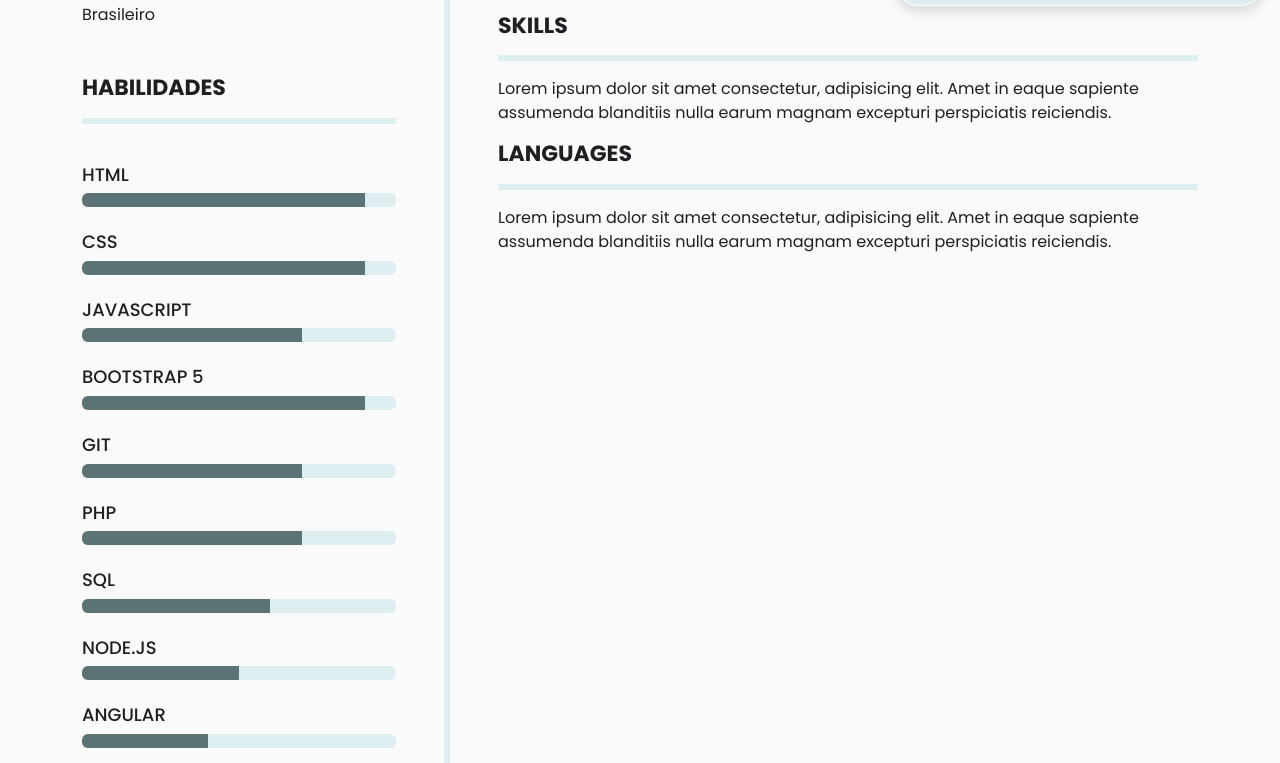
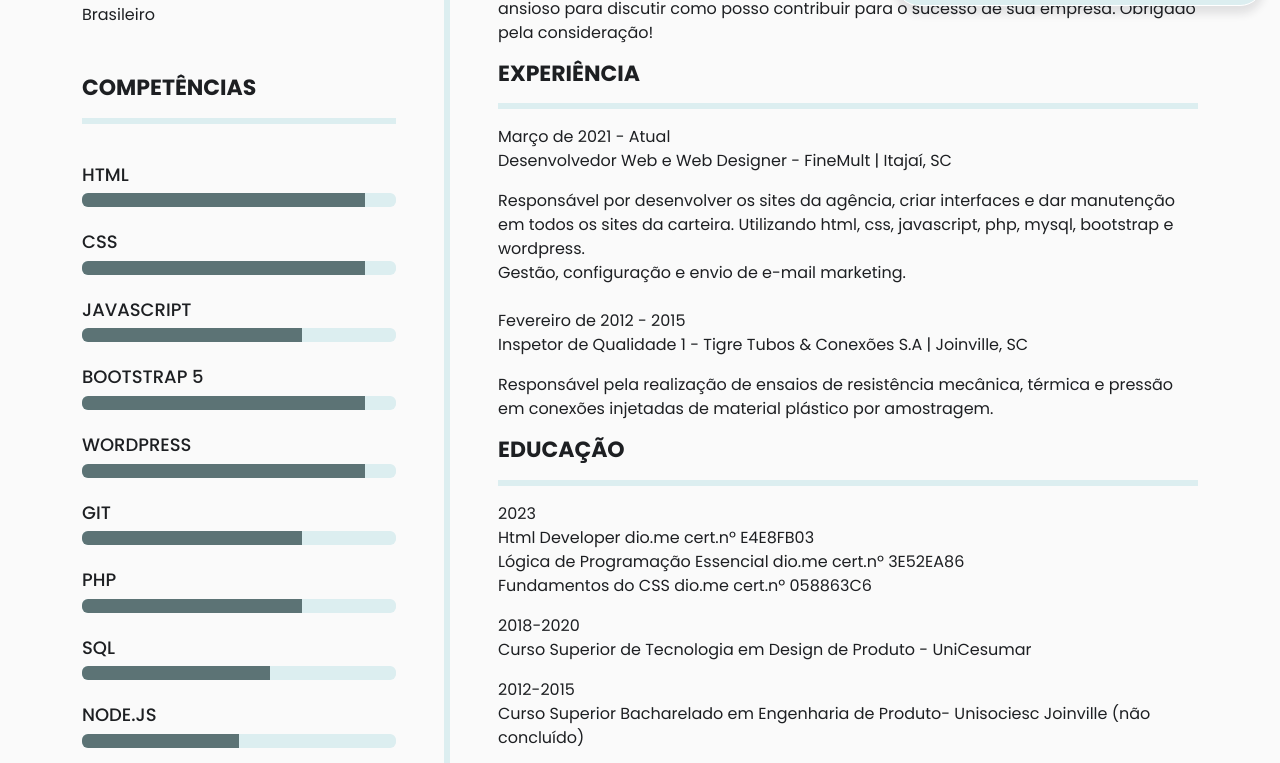
Before and after one commit to Kaueflip/Kaueflip.github.io, a plain HTML site: page index.html in a window 1280 px wide. Shown: the part 778-1541 px from the top of the page. Drawn offline with nearby package versions, Linux system fonts and the light colour scheme.

Commit message:
Another Commit

```diff
--- a/index.html
+++ b/index.html
@@ -165,7 +165,7 @@
   <body>
     <header class="container-fluid">
       <div class="container navbar_custom">
-        <figure>
+        <figure class="me-lg-3">
           <img class="img-fluid rounded-circle" src="me.jpg" alt="Me!" />
         </figure>
         <div>
@@ -260,7 +260,7 @@
             <p>Brasileiro</p>
           </div>
           <div class="info">
-            <h2>HABILIDADES</h2>
+            <h2>COMPETÊNCIAS</h2>
             <hr class="hr" />
             <div>
               <ul>
@@ -299,6 +299,12 @@
                   </progress>
                 </li>
                 <li>
+                  <label for="sql"> <h3>WORDPRESS</h3></label>
+                  <progress class="progress" id="sql" max="100" value="90">
+                    90%
+                  </progress>
+                </li>
+                <li>
                   <label for="bootstrap"> <h3>GIT</h3></label>
                   <progress
                     class="progress"
@@ -321,6 +327,7 @@
                     60%
                   </progress>
                 </li>
+
                 <li>
                   <label for="node"> <h3>NODE.JS</h3></label>
                   <progress class="progress" id="node" max="100" value="50">
@@ -369,7 +376,7 @@
         </section>
 
         <section class="right col-sm-12 col-lg-8">
-          <h2>PERFIL</h2>
+          <h2>SÍNTESE</h2>
           <hr class="hr" />
           <p>
             Olá! Sou um desenvolvedor web com mais de 2 anos de experiência na
@@ -377,35 +384,84 @@
             Tenho conhecimentos em diversas linguagens e ferramentas, incluindo
             HTML, CSS, JavaScript, PHP, SQL, Bootstrap, Git, WordPress,
             React.js, Angular e Node.js, além de configurações de domínio e
-            hospedagem.<br />
+            hospedagem.
+          </p>
 
+          <p>
             Atualmente resido em Florianópolis, SC - BR e sou formado em design
             de produto, além de estar sempre buscando aprimorar meus
             conhecimentos através de cursos e plataformas de ensino, como a
-            dio.me.<br />
+            dio.me.
+          </p>
 
+          <p>
             Estou sempre em busca de novos desafios e oportunidades em
             tecnologia e programação, especialmente em desenvolvimento de sites
             e sistemas. Minha disponibilidade é para freelances ou contratação
-            CLT ou PJ. <br />
+            CLT ou PJ.
+          </p>
 
+          <p>
             Acredito que posso ser uma ótima adição à sua equipe de
             desenvolvimento, e estou ansioso para discutir como posso contribuir
             para o sucesso de sua empresa. Obrigado pela consideração!
           </p>
-          <h2>SKILLS</h2>
+          <h2>EXPERIÊNCIA</h2>
+          <hr class="hr" />
+          <ul>
+            <li>
+              Março de 2021 - Atual<br />
+              <p>
+                <span>Desenvolvedor Web e Web Designer </span>
+                - FineMult | Itajaí, SC
+              </p>
+              <ul>
+                <li>
+                  Responsável por desenvolver os sites da agência, criar
+                  interfaces e dar manutenção em todos os sites da carteira.
+                  Utilizando html, css, javascript, php, mysql, bootstrap e
+                  wordpress.
+                </li>
+                <li>Gestão, configuração e envio de e-mail marketing.</li>
+              </ul>
+            </li>
+            <br />
+            <li>
+              Fevereiro de 2012 - 2015<br />
+              <p>
+                <span>Inspetor de Qualidade 1 </span>
+                - Tigre Tubos & Conexões S.A | Joinville, SC
+              </p>
+              <ul>
+                <li>
+                  Responsável pela realização de ensaios de resistência
+                  mecânica, térmica e pressão em conexões injetadas de material
+                  plástico por amostragem.
+                </li>
+              </ul>
+            </li>
+          </ul>
+
+          <h2>EDUCAÇÃO</h2>
           <hr class="hr" />
           <p>
-            Lorem ipsum dolor sit amet consectetur, adipisicing elit. Amet in
-            eaque sapiente assumenda blanditiis nulla earum magnam excepturi
-            perspiciatis reiciendis.
+            2023<br />
+            Html Developer dio.me cert.nº E4E8FB03 <br />
+            Lógica de Programação Essencial dio.me cert.nº 3E52EA86<br />
+            Fundamentos do CSS dio.me cert.nº 058863C6
           </p>
-          <h2>LANGUAGES</h2>
-          <hr class="hr" />
           <p>
-            Lorem ipsum dolor sit amet consectetur, adipisicing elit. Amet in
-            eaque sapiente assumenda blanditiis nulla earum magnam excepturi
-            perspiciatis reiciendis.
+            2018-2020<br />
+            Curso Superior de Tecnologia em Design de Produto - UniCesumar
+          </p>
+          <p>
+            2012-2015<br />
+            Curso Superior Bacharelado em Engenharia de Produto- Unisociesc
+            Joinville (não concluído)
+          </p>
+          <p>
+            2009<br />
+            Ensino Médio Completo
           </p>
         </section>
       </div>
```
